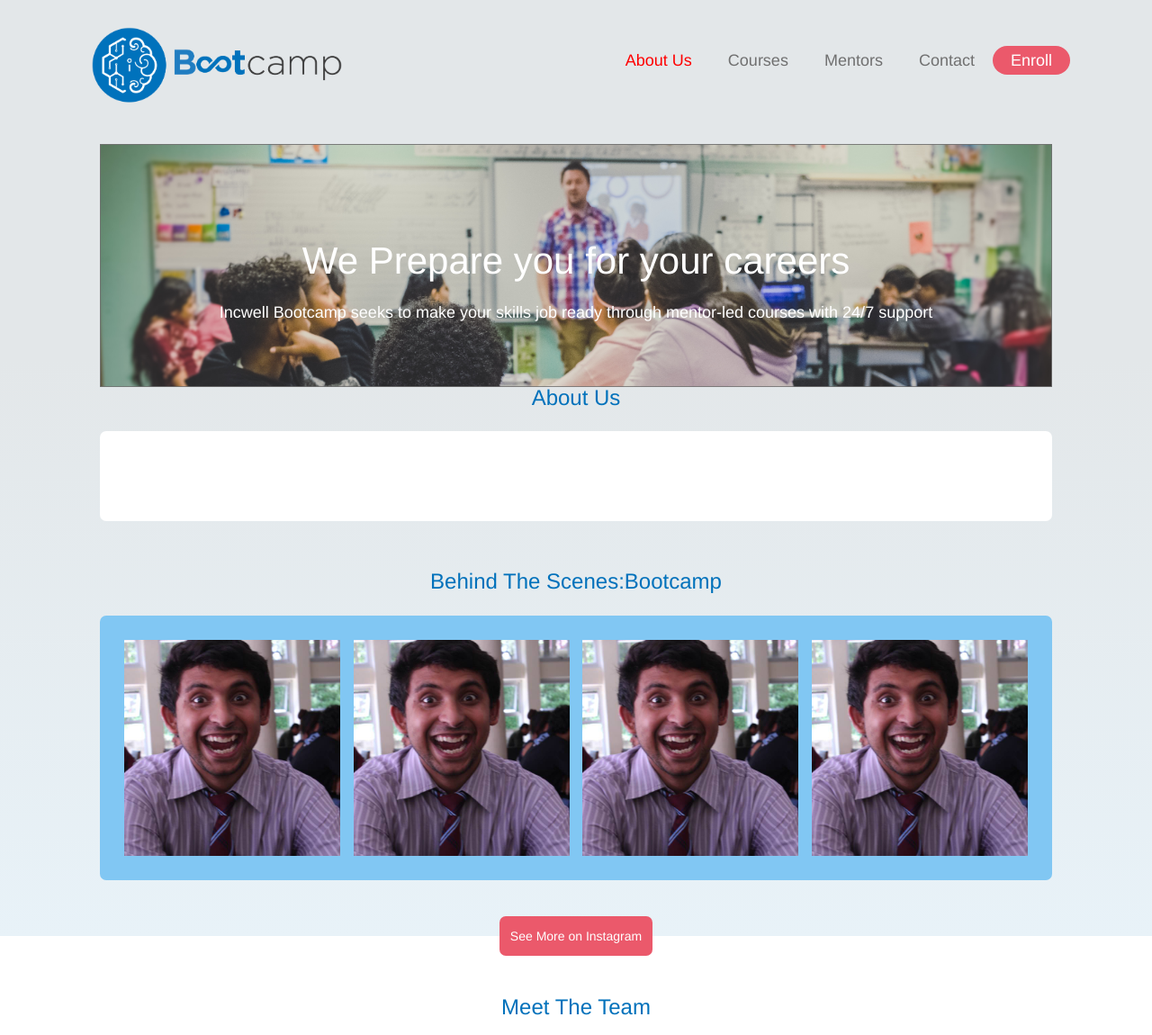
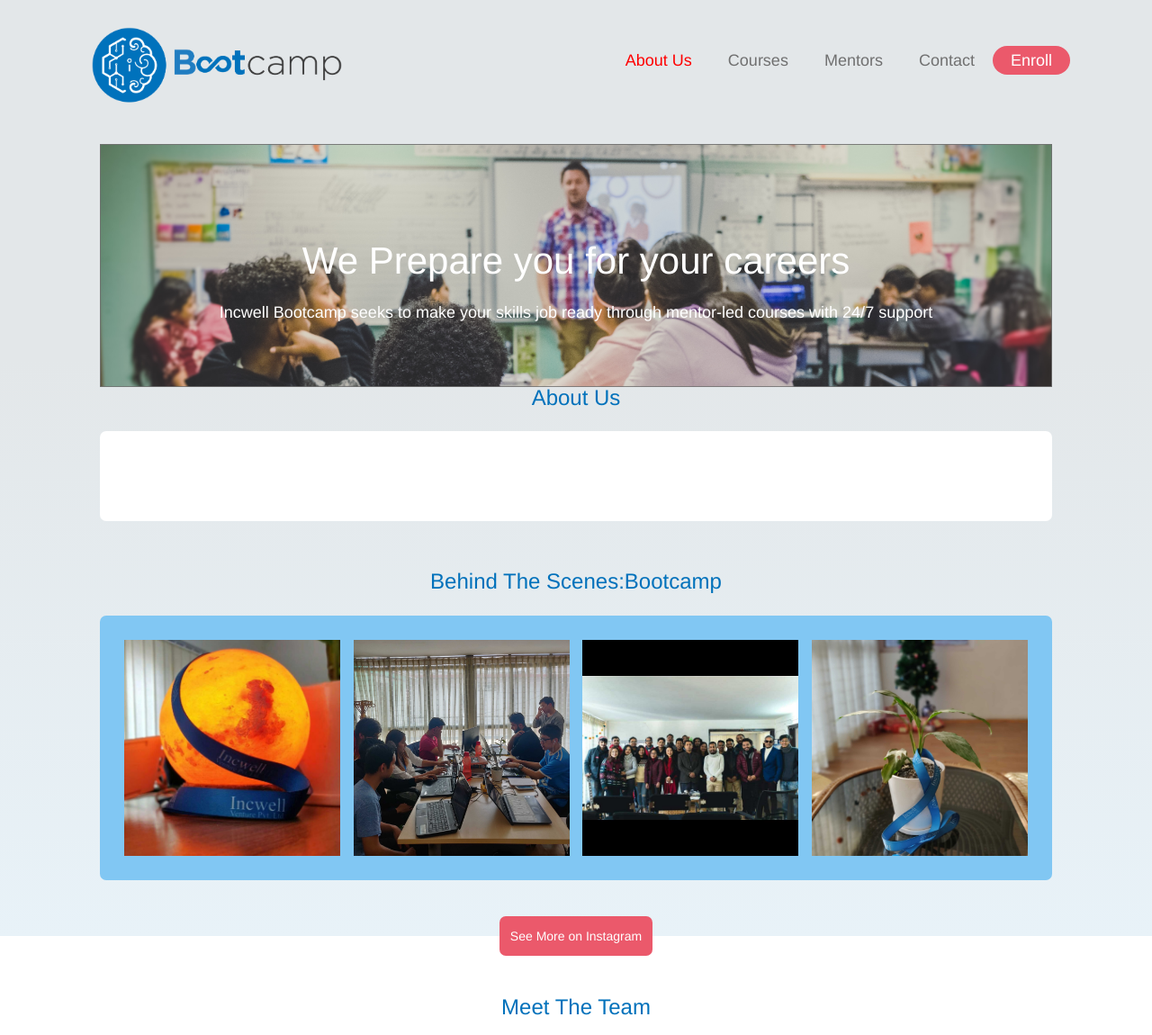
Before and after one commit to incwell-technology/bootcamp-backend, a Django app: page /about in a window 1280 px wide. Shown: the top 1150 px of the page at 90% size. Run offline with Django 3.2, Linux system fonts and the light colour scheme; data that the repository does not hold is empty; some libraries are stand-ins or nearby versions.

Commit message:
refactor: about us image changed

```diff
--- a/bootcamp/templates/bootcamp/about.html
+++ b/bootcamp/templates/bootcamp/about.html
@@ -79,16 +79,16 @@
         <div class="aboutus-bts-grid-container">
         <div class="aboutus-bts-grid">
           <div class="aboutus-bts-child">
-            <img src="{% static 'bootcamp/assets/kandacreator.jpg' %}" />
+            <img src="{% static 'bootcamp/assets/behindthescene.jpg' %}" />
           </div>
           <div class="aboutus-bts-child">
-            <img src="{% static 'bootcamp/assets/kandacreator.jpg' %}" />
+            <img src="{% static 'bootcamp/assets/behindthescene1.jpg' %}" />
           </div>
           <div class="aboutus-bts-child">
-            <img src="{% static 'bootcamp/assets/kandacreator.jpg' %}" />
+            <img src="{% static 'bootcamp/assets/behindthescene2.jpg' %}" />
           </div>
           <div class="aboutus-bts-child">
-            <img src="{% static 'bootcamp/assets/kandacreator.jpg' %}" />
+            <img src="{% static 'bootcamp/assets/behindthescene3.jpeg' %}" />
           </div>
         </div>
         </div>
@@ -96,7 +96,7 @@
           <button class="Seemore">See More on Instagram</button>
         </div>
         <div class="team">
-          <div class="AboutUs-titles">meet The Team</div>
+          <div class="AboutUs-titles">Meet The Team</div>
           <div class="team-grid">
             {% for team in teams %}
                 <div class="team-grid-child">
```
Also changed, not shown: bootcamp/static/bootcamp/assets/behindthescene.jpg (added), bootcamp/static/bootcamp/assets/behindthescene1.jpg (added), bootcamp/static/bootcamp/assets/behindthescene2.jpg (added), bootcamp/static/bootcamp/assets/behindthescene3.jpeg (added).
